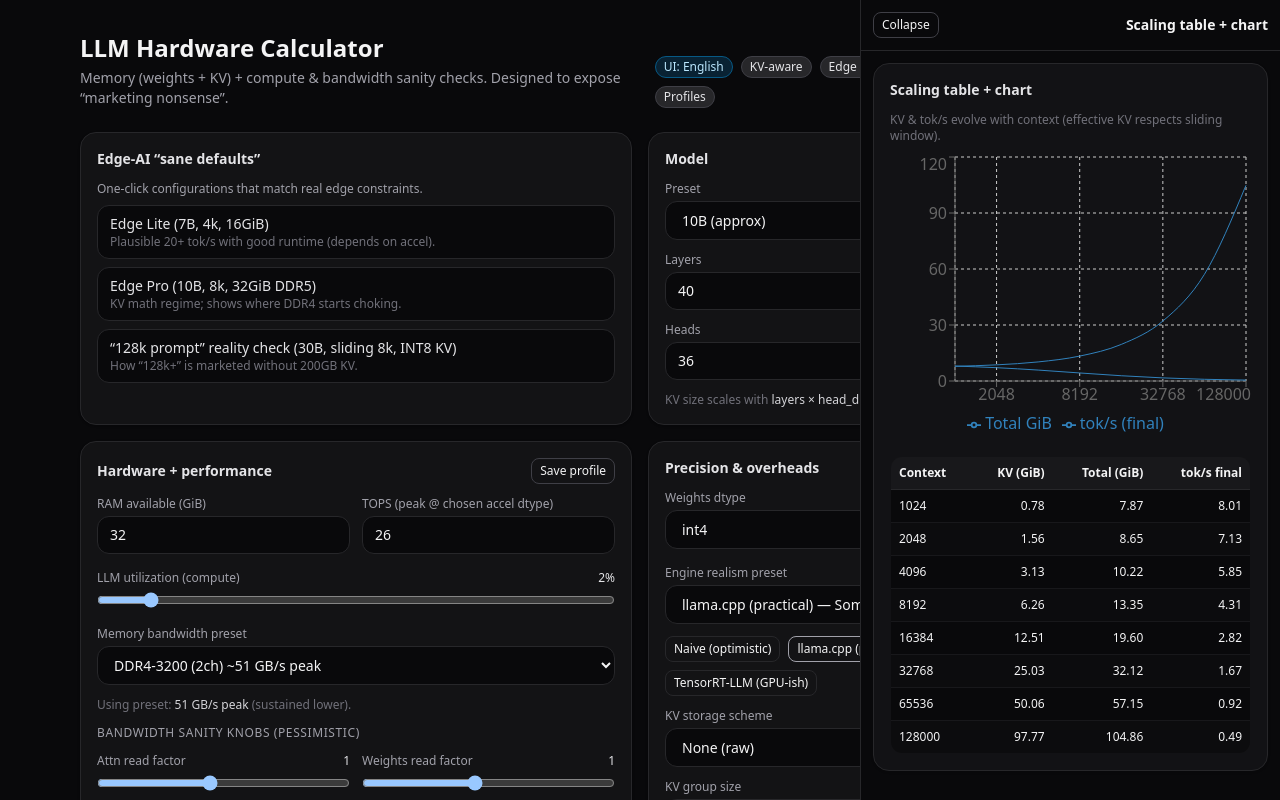
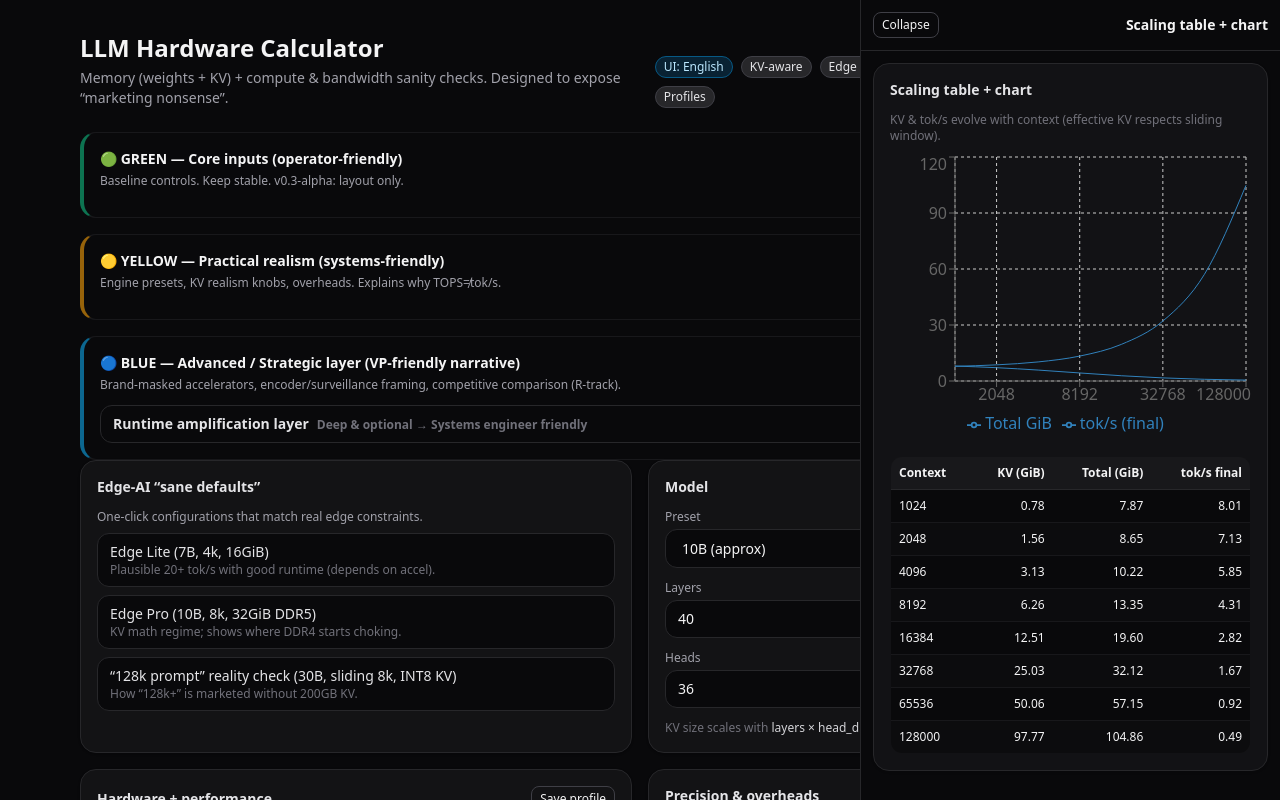
Before and after one commit to dzzk-r/llm-hw-calculator, a React (Vite) app: page / in a window 1280 px wide. Shown: the top 800 px of the page. Built offline with nearby package versions, Linux system fonts and the light colour scheme.

Commit message:
v0.3-alpha: introduce G/Y/B tier scaffolding, issue templates, and architectural docs (runtime layer placeholder)

```diff
--- a/src/App.jsx
+++ b/src/App.jsx
@@ -36,6 +36,8 @@ import Modal from "./components/Modal.jsx";
 import ProfileManager from "./components/ProfileManager";
 import SidePanel from "./components/SidePanel.jsx";
 import SidePanelDock from "./components/SidePanelDock.jsx";
+import TierBlock from "./components/TierBlock.jsx";
+
 
 function fmt(n, digits=2) {
   return Number(n).toFixed(digits);
@@ -457,6 +459,9 @@ export default function App() {
     setKvExtraOverheadPct(e.kvExtraOverheadPct);
   }
 
+  const [advancedOpen, setAdvancedOpen] = useState(false);
+
+
   return (
       <div className="min-h-screen bg-zinc-950 text-zinc-100">
         <div className="flex">
@@ -509,7 +514,61 @@ export default function App() {
                   />
                 </div>
               </div>
+              {/**/}
+              <div className="grid gap-4">
+                <TierBlock
+                    tone="green"
+                    title="🟢 GREEN — Core inputs (operator-friendly)"
+                    subtitle="Baseline controls. Keep stable. v0.3-alpha: layout only."
+                    right={<span className="text-xs text-zinc-500">release-date: TBD (see TODO.md)</span>}
+                >
+                  <div className="grid md:grid-cols-2 gap-4">
+                    {/* сюда: Card Model, Card Context controls, Card Hardware+performance */}
+                  </div>
+                </TierBlock>
 
+                <TierBlock
+                    tone="yellow"
+                    title="🟡 YELLOW — Practical realism (systems-friendly)"
+                    subtitle="Engine presets, KV realism knobs, overheads. Explains why TOPS≠tok/s."
+                    right={<span className="text-xs text-zinc-500">release-date: TBD</span>}
+                >
+                  <div className="grid md:grid-cols-2 gap-4">
+                    {/* сюда: Card Precision & overheads, Card Edge-AI sane defaults */}
+                  </div>
+                </TierBlock>
+
+                <TierBlock
+                    tone="blue"
+                    title="🔵 BLUE — Advanced / Strategic layer (VP-friendly narrative)"
+                    subtitle="Brand-masked accelerators, encoder/surveillance framing, competitive comparison (R-track)."
+                    right={<span className="text-xs text-zinc-500">release-date: TBD</span>}
+                >
+                  {/* сюда: collapsible runtime amplification layer + ссылки на docs */}
+                  <div className="rounded-xl border border-zinc-800 bg-zinc-950">
+                    <button
+                        type="button"
+                        onClick={() => setAdvancedOpen(v => !v)}
+                        className="w-full flex items-center justify-between px-3 py-2"
+                    >
+                      <div className="text-sm text-zinc-200 font-semibold">
+                        Runtime amplification layer
+                        <span className="ml-2 text-xs text-zinc-500">Deep & optional → Systems engineer friendly</span>
+                      </div>
+                      <div className="text-xs text-zinc-400">{advancedOpen ? "Hide ▲" : "Show ▼"}</div>
+                    </button>
+
+                    {advancedOpen ? (
+                        <div className="px-3 pb-3 text-xs text-zinc-400 space-y-2">
+                          <div>• “TOPS ≠ tok/s”: decode bottlenecks = KV + bandwidth + scheduler + runtime copies.</div>
+                          <div>• Add masked accelerators presets: h8m2 / h10hm2 / nvo / nvj + R-track.</div>
+                          <div>• Encoder narrative: what it accelerates (vision encoder ≠ STT encoder).</div>
+                        </div>
+                    ) : null}
+                  </div>
+                </TierBlock>
+              </div>
+              {/**/}
               <div className="grid md:grid-cols-2 gap-4">
                 <Card title="Edge-AI “sane defaults”">
                   <div className="text-xs text-zinc-400 mb-2">
--- /dev/null
+++ b/src/components/TierBlock.jsx
@@ -0,0 +1,32 @@
+// src/components/TierBlock.jsx
+import React from "react";
+
+const TONES = {
+    green: "border-l-4 border-l-emerald-500/60 bg-zinc-950",
+    yellow: "border-l-4 border-l-amber-500/60 bg-zinc-950",
+    blue: "border-l-4 border-l-sky-500/60 bg-zinc-950",
+    neutral: "border-l-4 border-l-zinc-700 bg-zinc-950",
+};
+
+export default function TierBlock({
+  tone = "neutral",
+  title,
+  subtitle,
+  right,
+  children,
+}) {
+    return (
+        <section className={`rounded-2xl border border-zinc-900 ${TONES[tone] ?? TONES.neutral}`}>
+            <div className="flex items-start justify-between gap-3 px-4 pt-4">
+                <div>
+                    <div className="text-sm font-semibold text-zinc-100">{title}</div>
+                    {subtitle ? (
+                        <div className="text-xs text-zinc-400 mt-1">{subtitle}</div>
+                    ) : null}
+                </div>
+                {right ? <div className="shrink-0">{right}</div> : null}
+            </div>
+            <div className="px-4 pb-4 pt-3">{children}</div>
+        </section>
+    );
+}
```
Also changed, not shown: 6 other files (tests, documents, lock files or other folders). Lines whose indentation alone changed are shown as unchanged.
